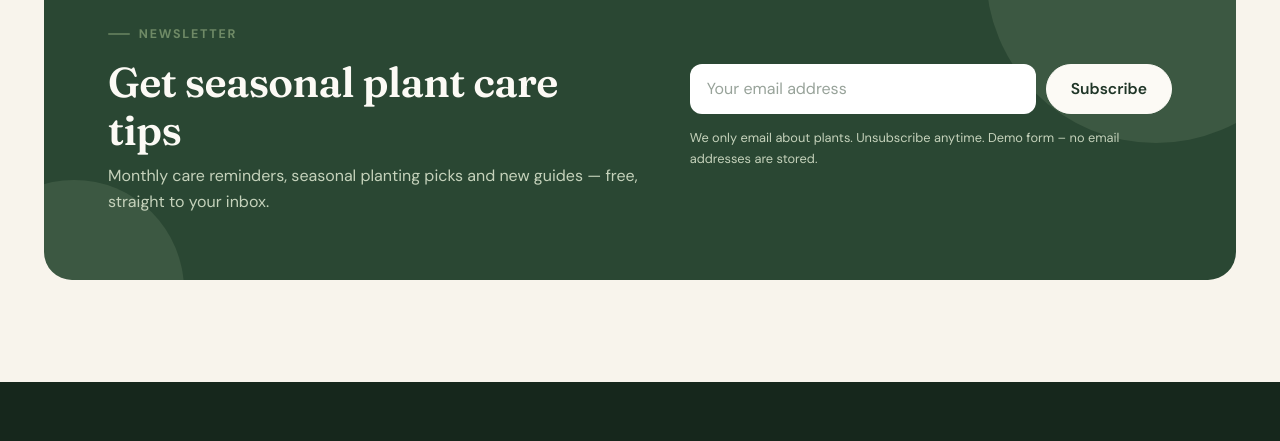
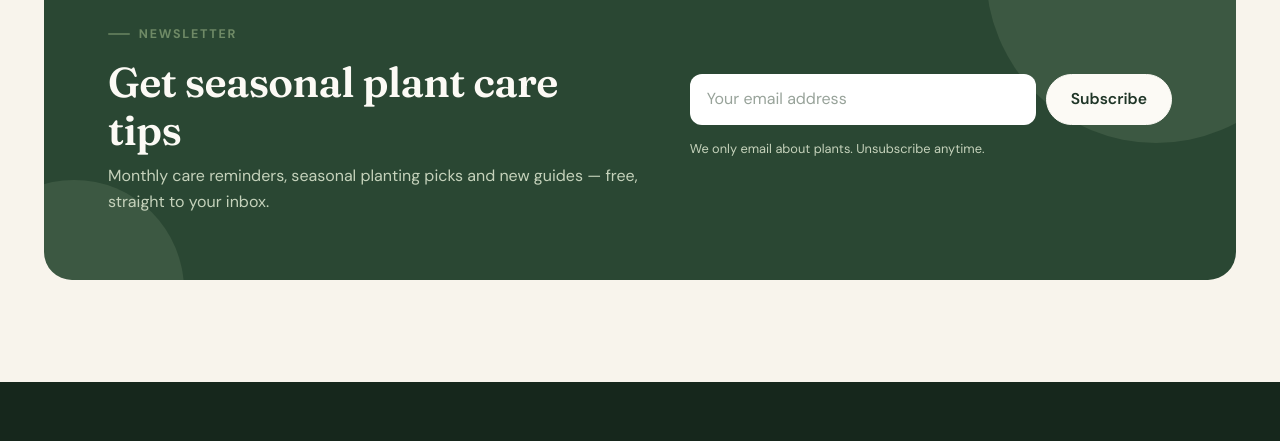
Before and after one commit to Pooja-Satpathy/greencorner, a plain HTML site: page index.html in a window 1280 px wide. Shown: the part 8337-8778 px from the top of the page. Drawn offline with Linux system fonts and the light colour scheme.

Commit message:
Update consent message in newsletter subscription
Removed mention of demo form and email storage from consent message.

```diff
--- a/index.html
+++ b/index.html
@@ -353,7 +353,7 @@
             <button class="btn btn-light" type="submit">Subscribe</button>
           </div>
           <p class="field-error" id="newsletter-email-footer-error" aria-live="polite"></p>
-          <p class="consent">We only email about plants. Unsubscribe anytime. Demo form – no email addresses are stored.</p>
+          <p class="consent">We only email about plants. Unsubscribe anytime.</p>
           <div class="form-success" hidden tabindex="-1"><svg viewBox="0 0 24 24" fill="none" stroke="currentColor" stroke-width="1.8" stroke-linecap="round" stroke-linejoin="round" aria-hidden="true" focusable="false"><circle cx="12" cy="12" r="9"/><path d="m8.5 12 2.5 2.5 4.5-5"/></svg><p>Thank you for subscribing! Look out for this month’s plant care tips. (Demo form: no email was sent or stored.)</p></div>
         </form>
       </div>
```
